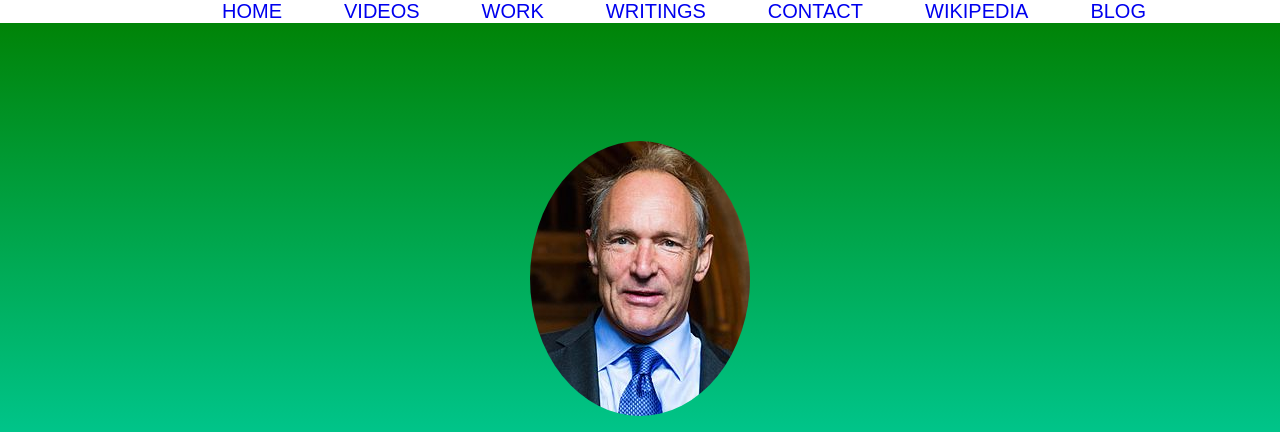
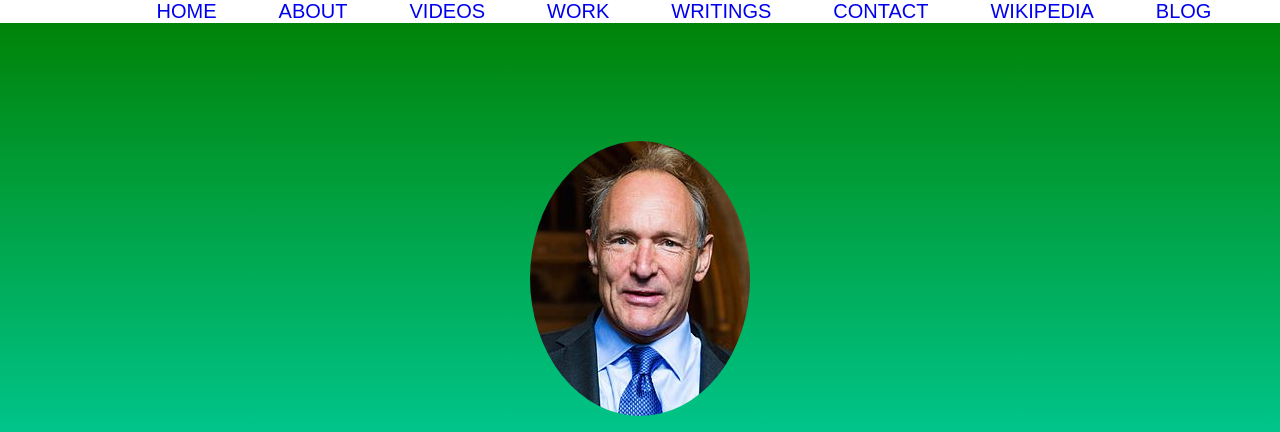
Before and after one commit to Aryan857/Tim-Berners-Lee, a plain HTML site: page index.html in a window 1280 px wide. Shown: the top 432 px of the page. Drawn offline with nearby package versions, Linux system fonts and the light colour scheme.

Commit message:
Update index.html

```diff
--- a/index.html
+++ b/index.html
@@ -16,6 +16,7 @@
         <div class="collapse navbar-collapse" id="myNavbar">
     <ul class="nav_navbar-nav">
             <li class="links"><a href="#welcome">HOME</a></li>
+            <li class="links"><a href="#bio">ABOUT</a></li>
             <li class="links"><a href="#videos">VIDEOS</a></li>
             <li class="links"><a href="#work">WORK</a></li>
             <li class="links"><a href="#writings">WRITINGS</a></li>
```
